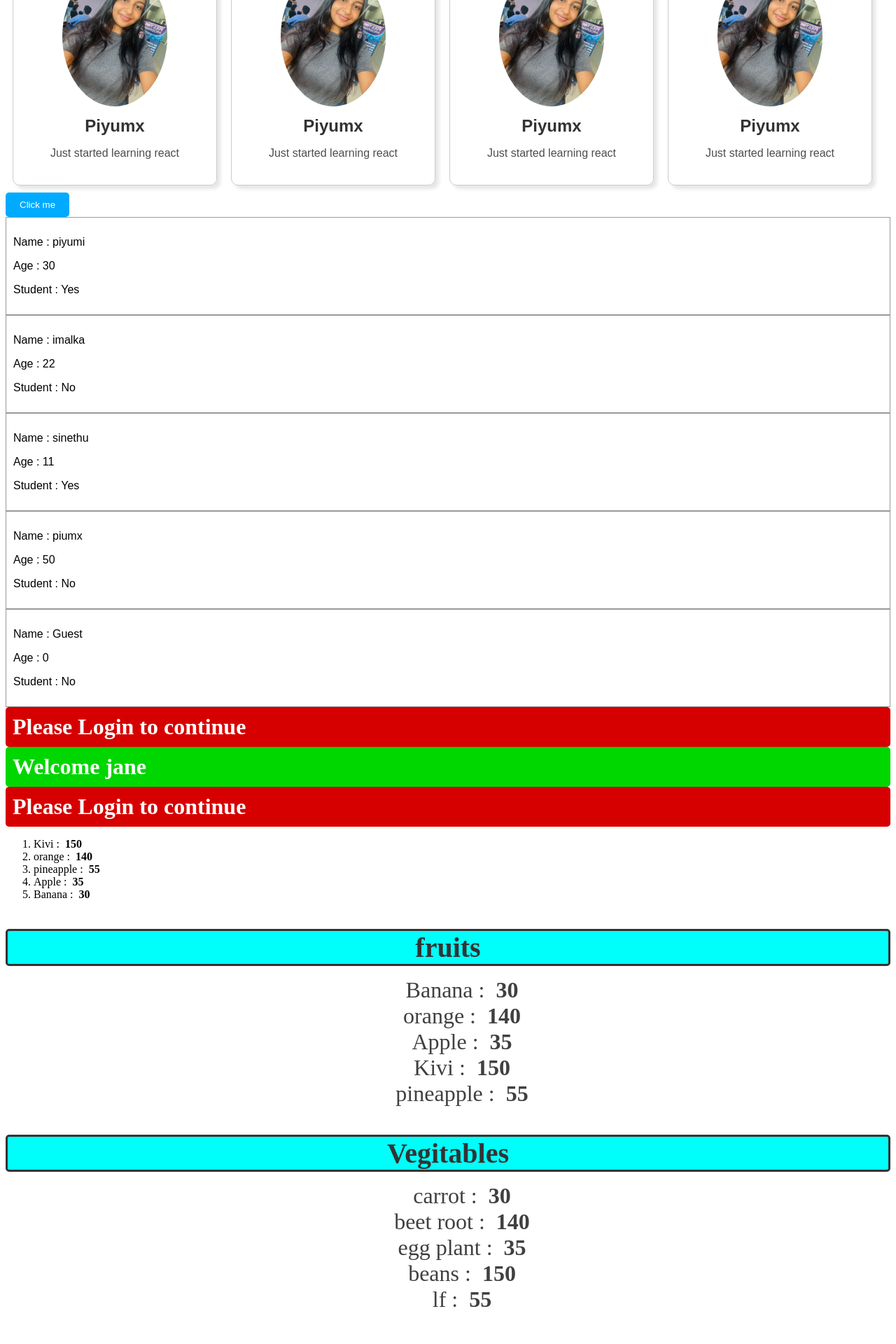
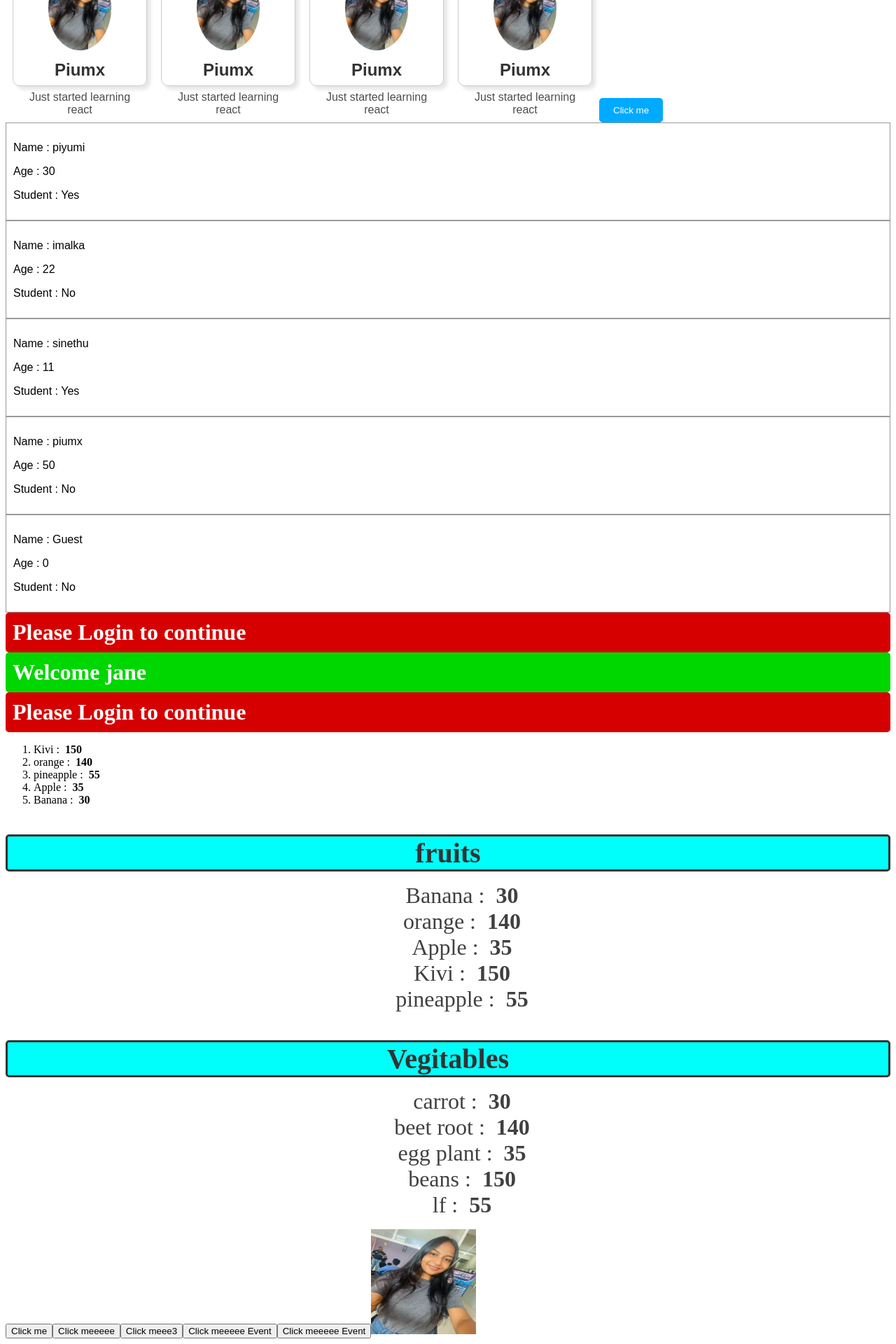
Before and after one commit to ipiyumii/my-react-app, a React (Vite) app: page / in a window 1280 px wide. Shown: the part 369-2289 px from the top of the page at 70% size. Before the commit the page ends 2260 px from the top, so only its background shows below. Built offline with nearby package versions, Linux system fonts and the light colour scheme.

Commit message:
handle click event

```diff
--- a/src/App.jsx
+++ b/src/App.jsx
@@ -7,6 +7,8 @@ import Student from './Student.jsx';
 import UserGreeting from './UserGreeting.jsx';
 import List from './List.jsx'
 import ReusableList from './assets/ReusableList.jsx';
+import ButtonClick from './ButtonClick.jsx';
+import ProfilePicture from './profilePicture.jsx';
 
 function App() {
 
@@ -45,6 +47,10 @@ function App() {
       {fruits.length > 0? <ReusableList items = {fruits} category = "fruits" /> : null}
       {vegitable.length > 0 &&  <ReusableList items = {vegitable} category = "Vegitables" />}
 
+      <ButtonClick/>
+
+      <ProfilePicture/>
+
     </>
 
   );
--- /dev/null
+++ b/src/ButtonClick.jsx
@@ -0,0 +1,48 @@
+function ButtonClick(){
+
+    const handleClick = () => console.log("OUCH!");
+
+    // click event handle with parameters
+    const handleClick2 = (name) => console.log (`${name} stop clicking me`)
+
+    //condition
+    let count = 0;
+
+    const handleClick3 = (name) => {
+        if(count < 3){
+            count ++
+            console.log(`${name}, you clicked me ${count} time/s`)
+        } else {
+            console.log(`${name}, stop clicking me`)
+        }
+    }
+
+    //event
+    const handleClickEvent = (e) => {
+        //console.log(e);
+
+        //target propety with eventclick
+        e.target.textContent = "OUCH!";
+    }
+
+
+
+
+    return(
+        <>
+            <button onClick= {handleClick}>Click me</button>
+
+            <button onClick=  {() => handleClick2("piumx")}>Click meeeee</button>
+
+            <button onClick={() => handleClick3("piumx")}>Click meee3</button>
+
+            <button onClick={(e) => handleClickEvent(e)}>Click meeeee Event</button>
+
+            {/* double click */}
+            <button onDoubleClick={(e) => handleClickEvent(e)}>Click meeeee Event</button>
+
+        </>
+    );
+}
+
+export default ButtonClick
--- a/src/Card.jsx
+++ b/src/Card.jsx
@@ -4,7 +4,7 @@ function Card(){
     return(
         <div className="card">
             <img src={profilepic} className='card-image' alt="prfile-picture" />
-            <h2 className='card-title'>Piyumx</h2>
+            <h2 className='card-title'>Piumx</h2>
             <p className='card-text'>Just started learning react</p>
         </div>
     );
--- a/src/List.jsx
+++ b/src/List.jsx
@@ -1,5 +1,5 @@
 function List(){
-    // const fruits = ["Banana","orange","Apple","Kivi","pineapple"];
+    //  const fruits = ["Banana","orange","Apple","Kivi","pineapple"];
 
     // convert array elements into objects
     const fruits = [{id: 1, name: "Banana", calories: 30},
--- /dev/null
+++ b/src/ProfilePicture.jsx
@@ -0,0 +1,13 @@
+
+function ProfilePicture(){
+
+    const imgurl = './src/assets/profile.jpg';
+
+    const handleClick = (e) => e.target.style.display = "none";
+
+    return(
+        <img onClick={(e) => handleClick(e)}  className="img" src={imgurl} alt="profile-pic" />
+    );
+}
+
+export default ProfilePicture
--- a/src/index.css
+++ b/src/index.css
@@ -7,8 +7,8 @@
   text-align: center;
   max-width: 250px;
   display: inline-block;
-  width: '150px';
-  height: '150px';
+  width: 150px;
+  height: 150px;
 }
 
 .card .card-image{
@@ -81,3 +81,8 @@
   color: hsl(0, 0%, 46%);
   cursor: pointer;
 }
+
+.img {
+  width: 150px;
+  height: 150px;
+}
```
